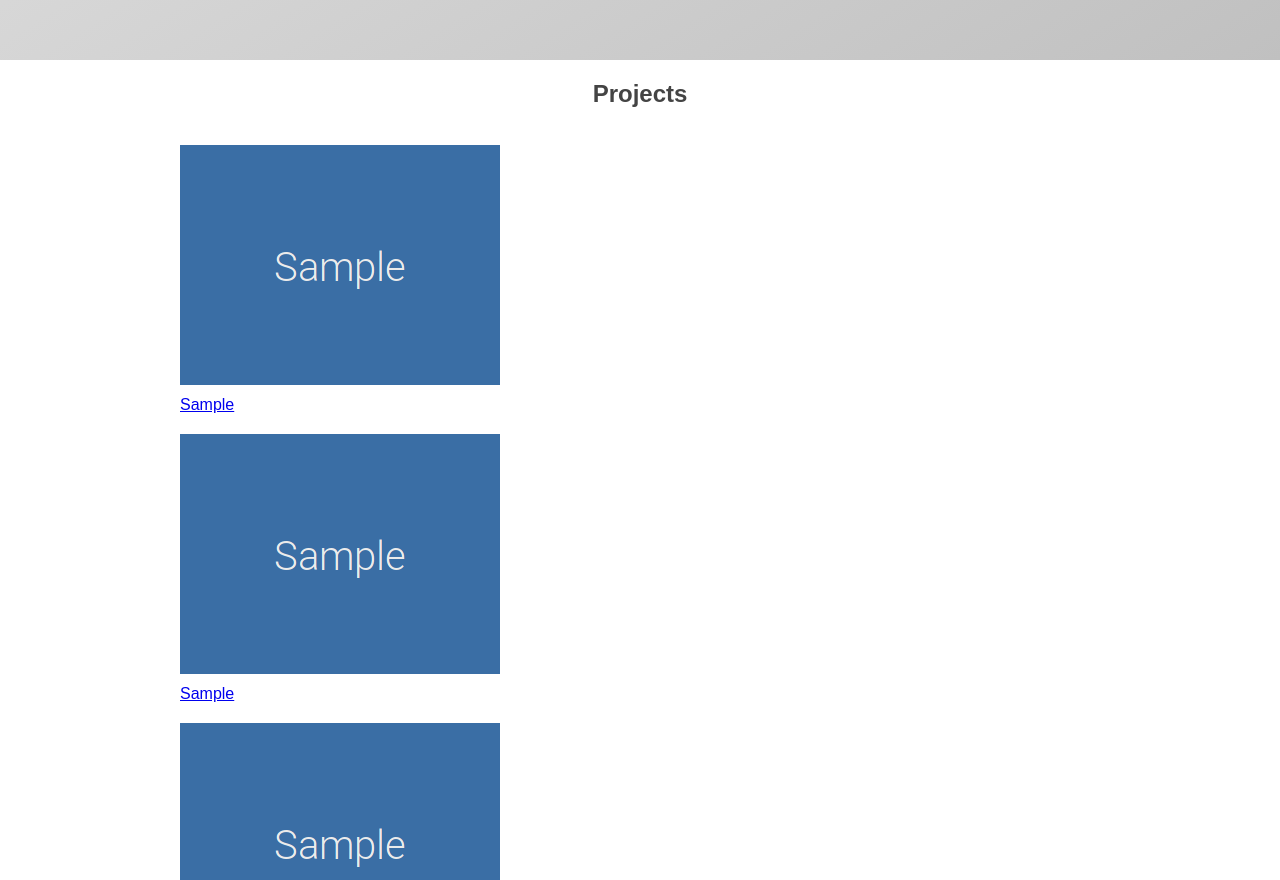
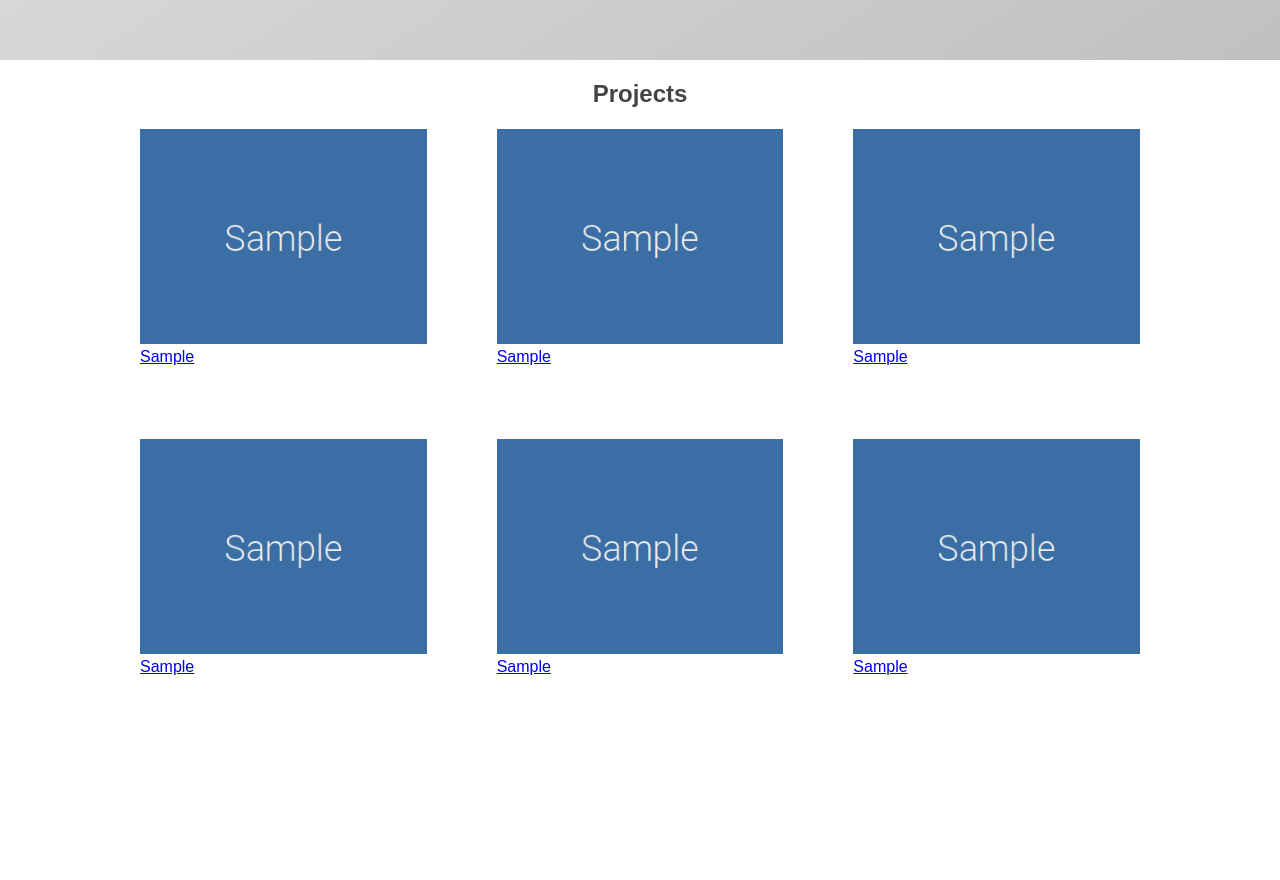
Before and after one commit to kevcomedia/fcc-portfolio, a website: page src/index.html in a window 1280 px wide. Shown: the part 740-1620 px from the top of the page. After the commit the page ends 1420 px from the top, so only its background shows below. Drawn offline with Linux system fonts and the light colour scheme.

Commit message:
Write gallery layout

```diff
--- a/src/main.css
+++ b/src/main.css
@@ -85,3 +85,47 @@ body {
     font-size: 4rem; /* 1 */
   }
 }
+
+/** Project gallery.
+
+    Example usage:
+    <div class="gallery">
+      <figure class="gallery__item">
+        <img class="gallery__thumbnail" ...>
+        <figcaption class="gallery__caption">...</figcaption>
+      </figure>
+      <figure class="gallery__item">...</figure>
+      ...
+    </div>
+
+    1. Make as many columns as possible, with around 250px as the column's
+    minimum width.
+    2. Just enough gap to limit grid to just three columns if the gallery is
+    restricted to be 1000px wide (as is the case for this page).
+*/
+
+.gallery {
+  display: grid;
+  gap: 7rem; /* 2 */
+  grid-template-columns: repeat(auto-fill, minmax(25rem, 1fr)); /* 1 */
+  justify-items: center;
+}
+
+/*
+  1. If ever .gallery__item is used on a `<figure>`, remove its default
+  margins.
+*/
+
+.gallery__item {
+  margin: 0; /* 1 */
+}
+
+/*
+  1. Standard responsive image styles.
+*/
+
+.gallery__thumbnail {
+  display: block; /* 1 */
+  height: auto; /* 1 */
+  max-width: 100%; /* 1 */
+}
```
